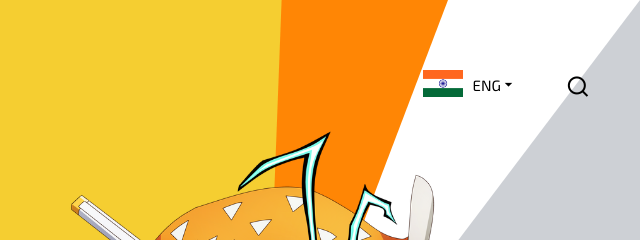
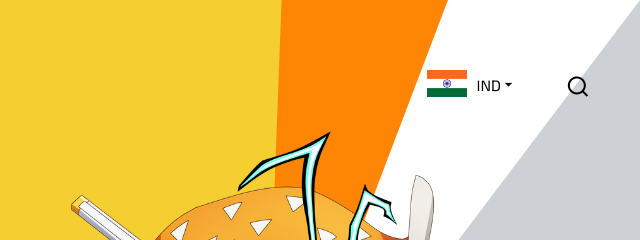
Before and after one commit to abhishek303-cm/DemonSlayer-Trio, a plain HTML site: page index.html in a window 1280 px wide. Shown: the top 240 px of the page, 640-1280 px from the left. Drawn offline with nearby package versions, Linux system fonts and the light colour scheme.

Commit message:
add index.html

```diff
--- a/index.html
+++ b/index.html
@@ -25,7 +25,7 @@
                     <div class="flag">
                         <img  src="images/flag.png" alt="">
                     </div>
-                    <div class="selected">ENG</div>
+                    <div class="selected">IND</div>
                     <i class="ri-arrow-down-s-fill"></i>
                 </div>
                 <div class="search">
```
